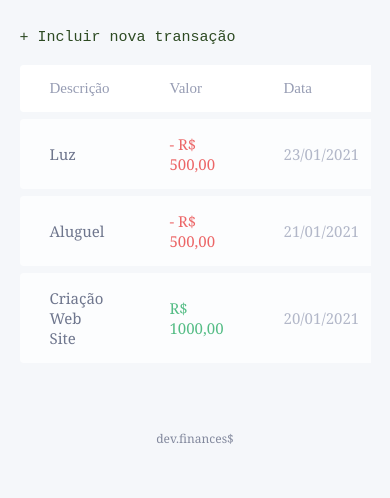
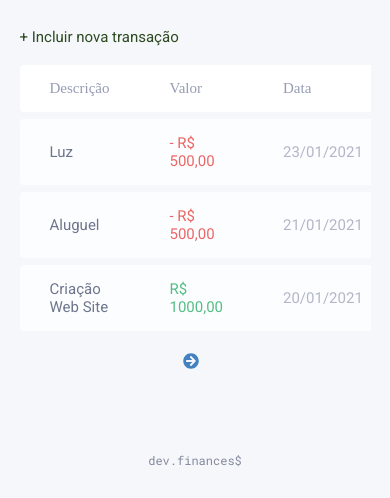
Before and after one commit to antonioal97/fincanceOrganizer, a plain HTML site: page index.html in a window 390 px wide. Shown: the part 561-1059 px from the top of the page. Before the commit the page ends 1038 px from the top, so only its background shows below. Drawn offline with Linux system fonts and the light colour scheme.

Commit message:
Icone para informar o scroll to right em dispositivos menores

```diff
--- a/index.html
+++ b/index.html
@@ -76,6 +76,8 @@
           </tr>
         </tbody>
       </table>
+      <span class="indicator"></span>
+
     </section>
   </main>
 
@@ -123,5 +125,6 @@
       }
     }
   </script>
+  <script src="./script.js"></script>
 </body>
 </html>
--- a/style.css
+++ b/style.css
@@ -1,3 +1,5 @@
+@import url('https://fonts.googleapis.com/css2?family=Roboto+Mono:wght@100;300;400;700&display=swap;family=Roboto&display=swap"');
+
 /*GLOBAL ==================*/
 :root {
   --light-blue: #4381bf;
@@ -10,8 +12,8 @@
   --negative-red: #e92929;
   --positive-green: #12a454;
 
-  --font-title: Georgia, "Times New Roman", Times, serif;
-  --font-subtitle: "Courier New", Courier, monospace;
+  --font-title: "Roboto Mono", monospace;
+  --font-subtitle: "Roboto";
 }
 
 *,
@@ -44,7 +46,7 @@ body {
 }
 
 .container {
-  width: min(90vw, 640px);
+  width: min(90vw, 740px);
   margin: auto;
 }
 /*TITLES ==================*/
@@ -209,7 +211,8 @@ table th {
 
 table td {
   background-color: white;
-  font-family: var(--font-title);
+  /* font-family: var(--font-title); */
+  font-family: var(--font-subtitle);
   font-weight: normal;
   padding: 1rem 2rem;
 }
@@ -230,6 +233,13 @@ table tbody tr {
 
 table tbody tr:hover {
   opacity: 1;
+}
+
+/*INDICADOR ==================*/
+
+span.indicator {
+  display: none;
+  visibility: hidden;
 }
 
 /*MODAL ==================*/
@@ -318,8 +328,18 @@ footer {
   }
   #balance {
     display: grid;
-    gap: 2rem;
+    gap: 1.5rem;
+    grid-template-columns: repeat(3, 1fr);
     /* grid-template-columns: repeat(2, 1fr) 2fr; */
-    grid-template-columns: repeat(3, 1fr);
   }
 }
+@media (max-width: 490px) {
+  span.indicator {
+    background: url("./assets/arrow-right.svg") no-repeat;
+    display: block;
+    height: 24px;
+    margin: 1rem auto;
+    visibility: visible;
+    width: 24px;
+  }
+}
```
Also changed, not shown: assets/arrow-right.png (added), assets/arrow-right.svg (added), script.js (added).
